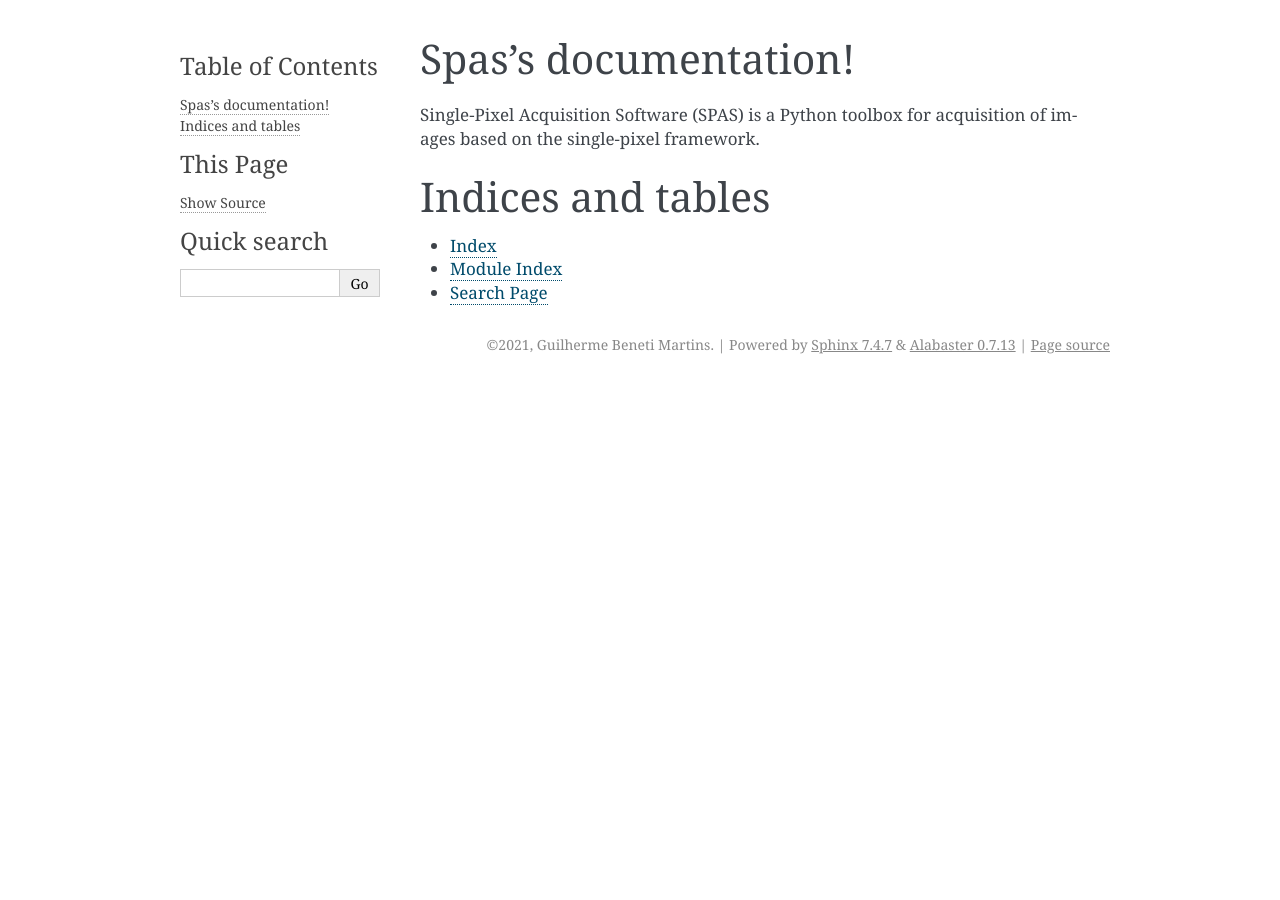
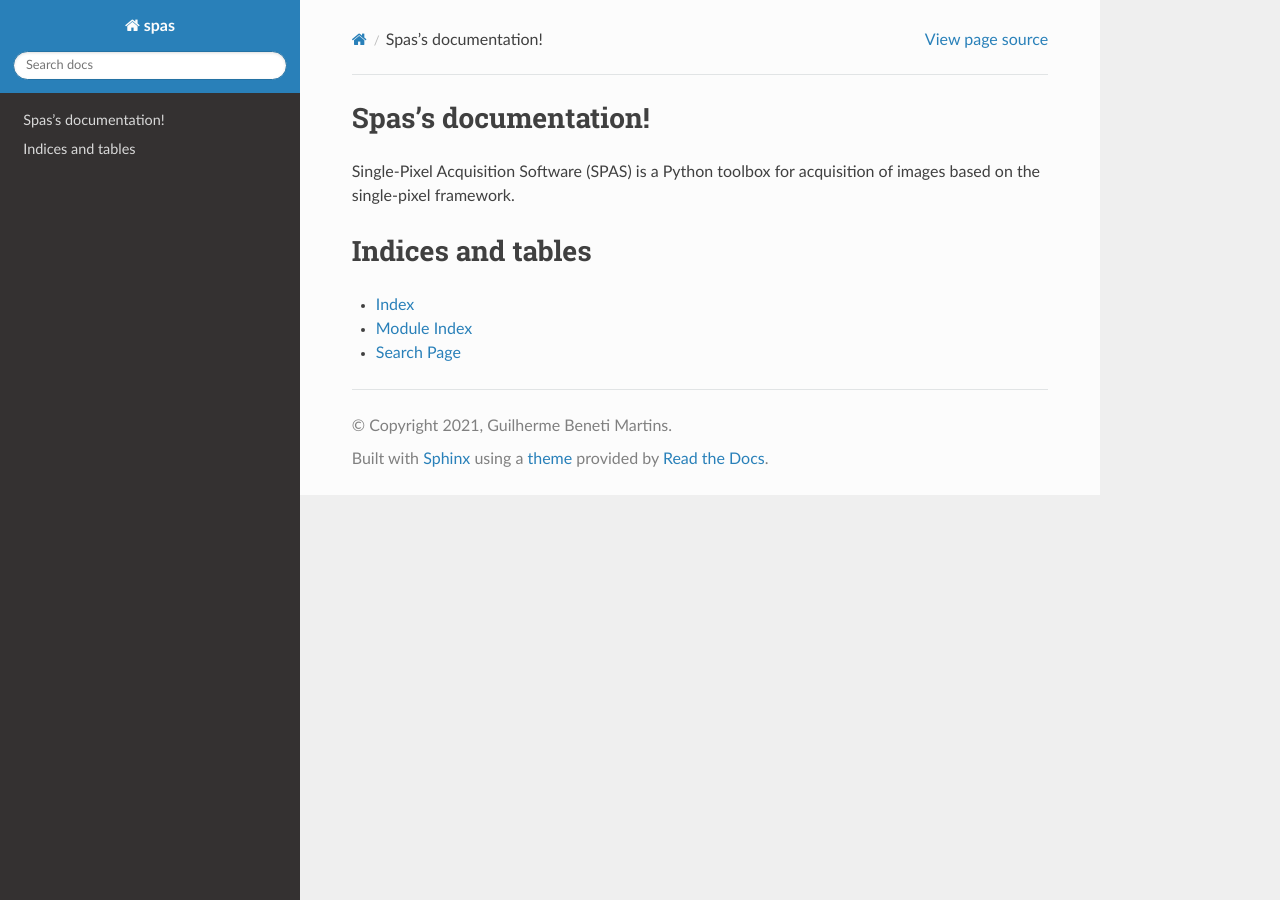
Before and after one commit to openspyrit/spas, a Sphinx documentation site: the page built from docs/source/index.rst, in a window 1280 px wide. Built offline with Sphinx 7.4.7 and the Read the Docs theme 2.0.0, drawn with Linux system fonts in a browser that asks for light colours; pages that are not in the unit, such as notebooks, are missing from menus; some of the changed lines change nothing that is shown.

Commit message:
Configured spas for Sphinx.

```diff
--- a/docs/source/conf.py
+++ b/docs/source/conf.py
@@ -10,9 +10,10 @@
 # add these directories to sys.path here. If the directory is relative to the
 # documentation root, use os.path.abspath to make it absolute, like shown here.
 #
-# import os
-# import sys
-# sys.path.insert(0, os.path.abspath('.'))
+import os
+import sys
+sys.path.insert(0, os.path.abspath('../../spas'))
+sys.path.insert(0, os.path.abspath('../../'))
 
 
 # -- Project information -----------------------------------------------------
@@ -28,7 +29,32 @@ author = 'Guilherme Beneti Martins'
 # extensions coming with Sphinx (named 'sphinx.ext.*') or your custom
 # ones.
 extensions = [
-]
+    #'nbsphinx',
+    #'IPython.sphinxext.ipython_console_highlighting',
+    #'IPython.sphinxext.ipython_directive',
+    'sphinx.ext.intersphinx',
+    'sphinx.ext.autodoc',
+    'sphinx.ext.mathjax',
+    'sphinx.ext.todo',
+    'sphinx.ext.autosummary',
+    'sphinx.ext.napoleon',
+    #'sphinxcontrib.bibtex',
+    'sphinx.ext.viewcode',
+    'sphinx.ext.coverage']
+
+# Napoleon settings
+napoleon_google_docstring = False
+napoleon_numpy_docstring = True
+napoleon_include_private_with_doc = False
+napoleon_include_special_with_doc = False
+napoleon_use_admonition_for_examples = False
+napoleon_use_admonition_for_notes = False
+napoleon_use_admonition_for_references = False
+napoleon_use_ivar = True
+napoleon_use_param = False
+napoleon_use_rtype = False
+
+todo_include_todos=True
 
 # Add any paths that contain templates here, relative to this directory.
 templates_path = ['_templates']
@@ -44,9 +70,20 @@ exclude_patterns = ['_build', 'Thumbs.db', '.DS_Store']
 # The theme to use for HTML and HTML Help pages.  See the documentation for
 # a list of builtin themes.
 #
-html_theme = 'alabaster'
+html_theme = 'sphinx_rtd_theme'
+
+# on_rtd is whether we are on readthedocs.org
+on_rtd = os.environ.get('READTHEDOCS', None) == 'True'
 
 # Add any paths that contain custom static files (such as style sheets) here,
 # relative to this directory. They are copied after the builtin static files,
 # so a file named "default.css" will overwrite the builtin "default.css".
-html_static_path = ['_static']
+html_static_path = []
+
+# The master toctree document.
+master_doc = 'index'
+
+html_sidebars = { '**': ['globaltoc.html', 'relations.html', 'sourcelink.html', 'searchbox.html'] }
+
+# http://www.sphinx-doc.org/en/master/usage/extensions/autodoc.html#confval-autodoc_mock_imports
+autodoc_mock_imports = "numpy matplotlib mpl_toolkits scipy torch torchvision Pillow opencv-python imutils PyWavelets pywt wget imageio ALP4lib dataclasses-json certifi cycler kiwisolver msl-equipment pyparsing python-dateutil six tqdm wincertstore".split()
```
